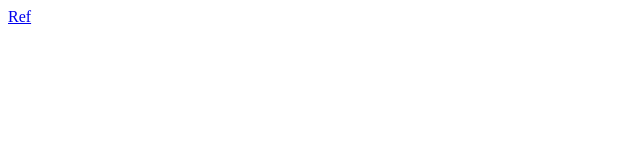
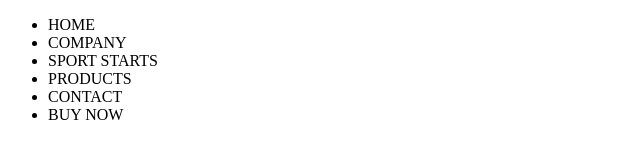
Before and after one commit to RuslanKovshar/My-Repository, a plain HTML site: page index.html in a window 1280 px wide. Shown: the whole page, without its empty margins (0-640 px from the left). Drawn offline with Linux system fonts and the light colour scheme.

Commit message:
Some changes

```diff
--- a/index.html
+++ b/index.html
@@ -1,10 +1,24 @@
 <!DOCTYPE html>
 <html>
 	<head>
-		<title>Firs try</title>
+		<meta charset="utf-8">
+		<link rel="stylesheet" type="text/css" href="style.css">
+		<title>Velichko</title>
 	</head>
 
 	<body>
-		<a href="http:/google.com">Ref</a>
+		<div id = "poc"></div>
+		<div >
+			<ul>
+				<li>HOME</li>
+				<li>COMPANY</li>
+				<li>SPORT STARTS</li>
+				<li>PRODUCTS</li>
+				<li>CONTACT</li>
+				<li>BUY NOW</li>
+			</ul>
+		</div>
+		<br>
+
 	</body>
 </html>
```
